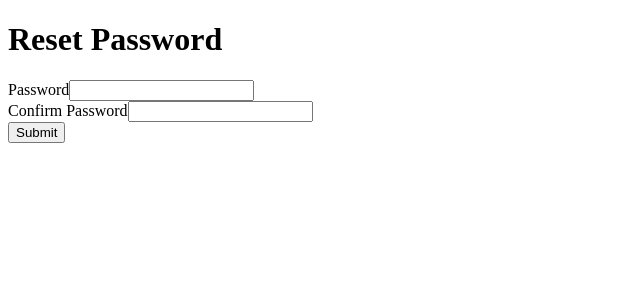
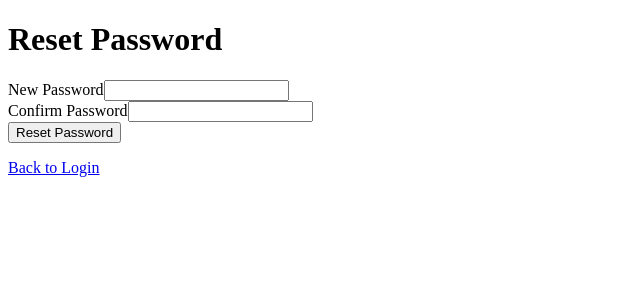
Before and after one commit to Praveenkumar2342001/Task-5-Unit-Testing-for-Authentication-Module, a React (Create React App) app: page /reset in a window 1280 px wide. Shown: the top 300 px of the page, without its empty margins (0-640 px from the left). Built offline with nearby package versions, Linux system fonts and the light colour scheme.

Commit message:
Update ResetPassword.jsx

```diff
--- a/src/components/auth/ResetPassword.jsx
+++ b/src/components/auth/ResetPassword.jsx
@@ -1,10 +1,16 @@
+// src/components/auth/ResetPassword.jsx
 import { useState } from "react";
+import { useLocation, Link } from "react-router-dom";
 import * as authService from "../../services/authService";
 
 export default function ResetPassword() {
+  const location = useLocation();
+  const email = location.state?.email || "";
+
   const [form, setForm] = useState({ password: "", confirmPassword: "" });
   const [errors, setErrors] = useState({});
   const [message, setMessage] = useState("");
+  const [loading, setLoading] = useState(false);
 
   const handleChange = (e) => {
     setForm({ ...form, [e.target.name]: e.target.value });
@@ -24,56 +30,80 @@ export default function ResetPassword() {
 
     if (Object.keys(newErrors).length === 0) {
       try {
-        const res = await authService.resetPassword({ password: form.password });
+        setLoading(true);
+        const res = await authService.resetPassword({
+          email,
+          password: form.password,
+        });
         setMessage(res.message || "Password reset successful");
       } catch (err) {
         setMessage("Error resetting password");
+      } finally {
+        setLoading(false);
       }
     }
   };
 
   return (
-    <div className="flex justify-center items-center h-screen">
+    <div className="flex justify-center items-center min-h-screen px-4">
       <form
+        role="form"
         aria-label="reset-form"
+        data-testid="reset-form"
         onSubmit={handleSubmit}
-        className="bg-white shadow-md rounded p-6 w-96"
+        className="bg-white shadow-md rounded-lg p-6 w-full max-w-md"
       >
-        <h1 className="text-xl font-bold mb-4">Reset Password</h1>
+        <h1 className="text-2xl font-bold mb-4 text-center">Reset Password</h1>
+
+        {email && (
+          <p className="text-sm text-gray-600 mb-4 text-center">
+            Resetting password for: <span className="font-medium">{email}</span>
+          </p>
+        )}
 
         <div className="mb-4">
-          <label htmlFor="password" className="block mb-1">Password</label>
+          <label htmlFor="password" className="block mb-1 font-medium">New Password</label>
           <input
             id="password"
             name="password"
             type="password"
             value={form.password}
             onChange={handleChange}
-            className="border w-full p-2 rounded"
+            className="border w-full p-2 rounded focus:ring-2 focus:ring-blue-500"
           />
-          {errors.password && <p className="text-red-500">{errors.password}</p>}
+          {errors.password && <p role="alert" className="text-red-500 text-sm">{errors.password}</p>}
         </div>
 
         <div className="mb-4">
-          <label htmlFor="confirmPassword" className="block mb-1">Confirm Password</label>
+          <label htmlFor="confirmPassword" className="block mb-1 font-medium">Confirm Password</label>
           <input
             id="confirmPassword"
             name="confirmPassword"
             type="password"
             value={form.confirmPassword}
             onChange={handleChange}
-            className="border w-full p-2 rounded"
+            className="border w-full p-2 rounded focus:ring-2 focus:ring-blue-500"
           />
           {errors.confirmPassword && (
-            <p className="text-red-500">{errors.confirmPassword}</p>
+            <p role="alert" className="text-red-500 text-sm">{errors.confirmPassword}</p>
           )}
         </div>
 
-        <button type="submit" className="bg-blue-500 text-white px-4 py-2 rounded w-full">
-          Submit
+        <button
+          type="submit"
+          disabled={loading}
+          className="bg-blue-600 text-white px-4 py-2 rounded w-full hover:bg-blue-700 transition"
+        >
+          {loading ? "Resetting..." : "Reset Password"}
         </button>
 
-        {message && <p className="text-green-500 mt-4">{message}</p>}
+        {message && <p role="status" className="text-green-600 mt-4 text-center">{message}</p>}
+
+        <p className="text-center text-sm mt-4">
+          <Link to="/" className="text-blue-600 hover:underline">
+            Back to Login
+          </Link>
+        </p>
       </form>
     </div>
   );
```
